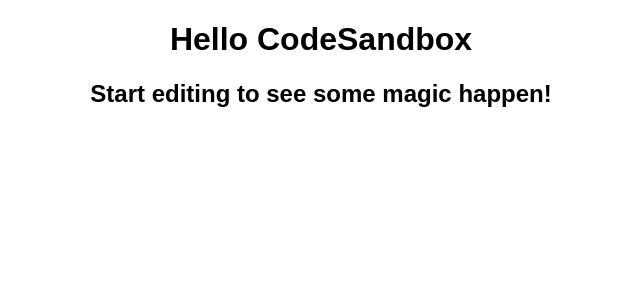
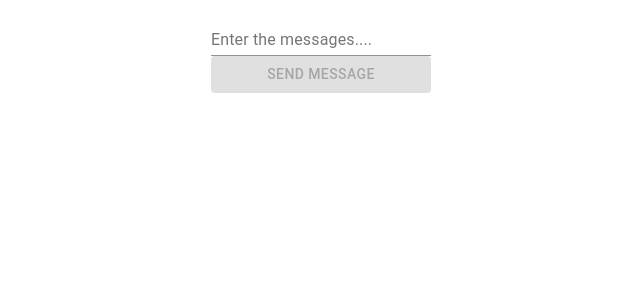
Before and after one commit to manishrajmishra/facebook-messenger-react-firebase, a React (Create React App) app: page / in a window 1280 px wide. Shown: the top 300 px of the page, without its empty margins (319-959 px from the left). Built offline with nearby package versions, Linux system fonts and the light colour scheme.

Commit message:
feat: sending message and storing the messages

```diff
--- a/src/App.js
+++ b/src/App.js
@@ -1,11 +1,41 @@
-import React from "react";
+import React, { useState } from "react";
+import { Button, FormControl, Input, InputLabel } from "@material-ui/core";
 import "./styles.css";
 
 export default function App() {
+  const [input, setInput] = useState("");
+  const [messages, setMessages] = useState([]);
+
+  const sendMessage = (event) => {
+    //all the logic to send a message goes here
+    event.preventDeafault();
+    setMessages([...messages, input]);
+    setInput("");
+  };
+
   return (
     <div className="App">
-      <h1>Hello CodeSandbox</h1>
-      <h2>Start editing to see some magic happen!</h2>
+      <form>
+        <FormControl>
+          <InputLabel>Enter the messages....</InputLabel>
+          <Input
+            value={input}
+            onChange={(event) => setInput(event.target.value)}
+          />
+          <Button
+            disabled={!input}
+            variant="contained"
+            color="primary"
+            type="submit"
+            onClick={sendMessage}
+          >
+            Send Message
+          </Button>
+        </FormControl>
+      </form>
+      {messages.map((message) => (
+        <p>{message}</p>
+      ))}
     </div>
   );
 }
```
Also changed, not shown: package.json (+11 -2 lines).
